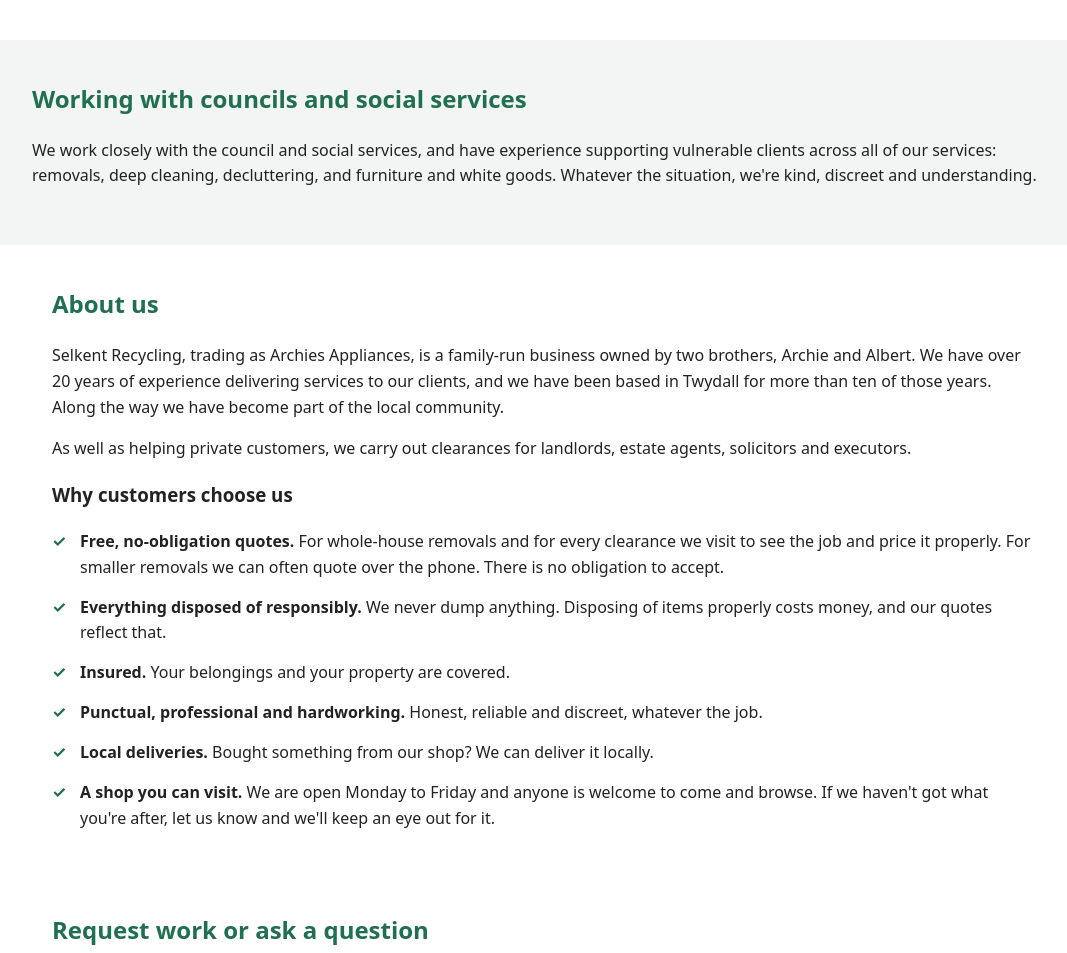
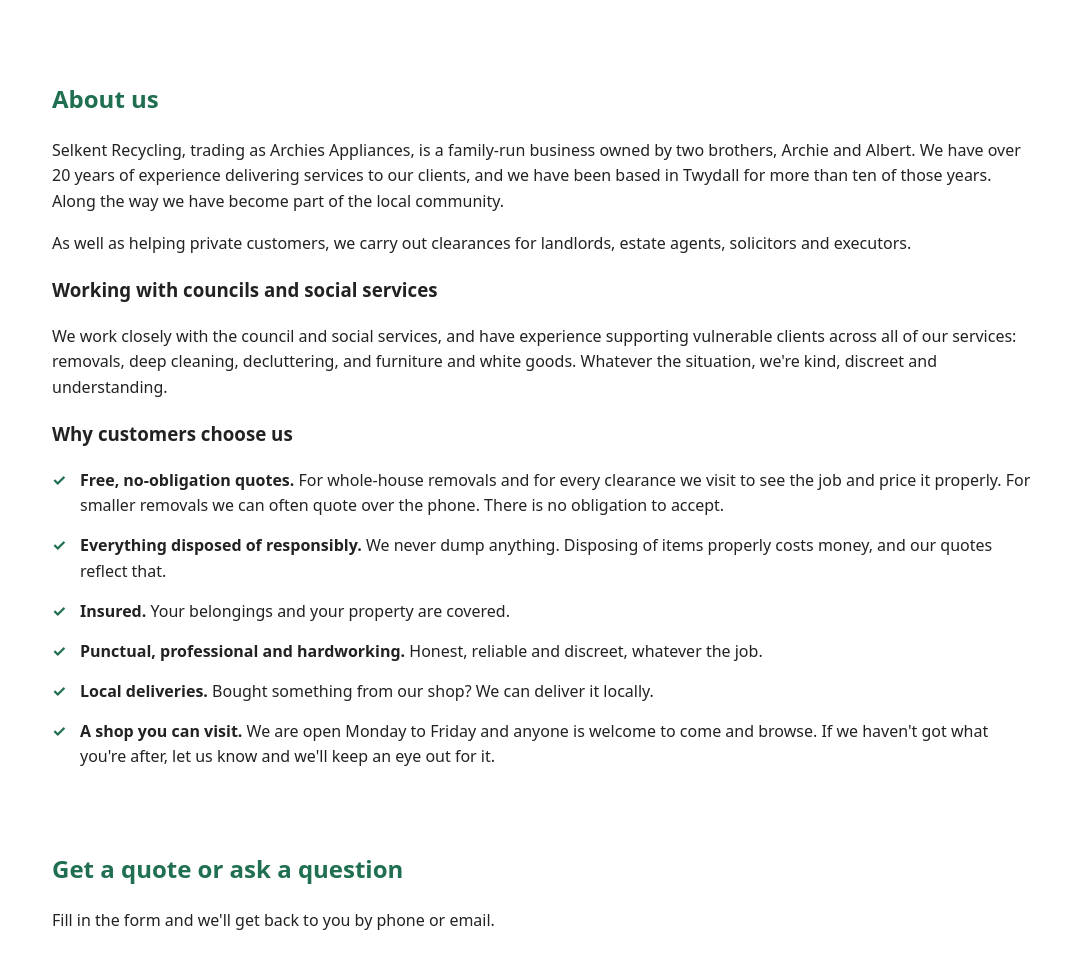
Before and after one commit to hdixon6/selkent-recycling-website, a plain HTML site: page index.html in a window 1280 px wide. Shown: the part 1388-2341 px from the top of the page, without its empty margins (96-1163 px from the left). Drawn offline with Linux system fonts and the light colour scheme.

Commit message:
Merge councils section into About us and clarify menu labels

```diff
--- a/index.html
+++ b/index.html
@@ -41,8 +41,8 @@
       </a>
       <nav aria-label="Main">
         <a href="#services">Services</a>
-        <a href="#about">About</a>
-        <a href="#enquiry">Enquire</a>
+        <a href="#about">About us</a>
+        <a href="#enquiry">Get a quote</a>
         <a href="#contact">Contact</a>
         <a href="#gallery">Photos</a>
       </nav>
@@ -123,19 +123,6 @@
     </section>
 
 
-    <!-- ============ COUNCILS AND SOCIAL SERVICES ============
-         Wording kept general on purpose: no council names, because
-         these can change. Easy to update here if they do. -->
-    <section id="support" class="section section-alt">
-      <h2>Working with councils and social services</h2>
-      <p>
-        We work closely with the council and social services, and have
-        experience supporting vulnerable clients across all of our services:
-        removals, deep cleaning, decluttering, and furniture and white goods.
-        Whatever the situation, we're kind, discreet and understanding.
-      </p>
-    </section>
-
     <!-- ============ ABOUT ============
          Only claims Dad's business can back up. NOT included on purpose:
          accreditations (unconfirmed), packing and dismantling (not
@@ -154,6 +141,16 @@
       <p>
         As well as helping private customers, we carry out clearances for
         landlords, estate agents, solicitors and executors.
+      </p>
+
+      <!-- Wording kept general on purpose: no council names, because
+           these can change. Easy to update here if they do. -->
+      <h3>Working with councils and social services</h3>
+      <p>
+        We work closely with the council and social services, and have
+        experience supporting vulnerable clients across all of our services:
+        removals, deep cleaning, decluttering, and furniture and white goods.
+        Whatever the situation, we're kind, discreet and understanding.
       </p>
 
       <h3>Why customers choose us</h3>
@@ -202,7 +199,7 @@
          Domain restriction is a paid (Pro) Web3Forms feature, so it is
          not used for now. See PLAN.md. -->
     <section id="enquiry" class="section">
-      <h2>Request work or ask a question</h2>
+      <h2>Get a quote or ask a question</h2>
       <p>Fill in the form and we'll get back to you by phone or email.</p>
 
       <form action="https://api.web3forms.com/submit" method="POST" class="enquiry-form">
```
Also changed, not shown: 1 other file.
